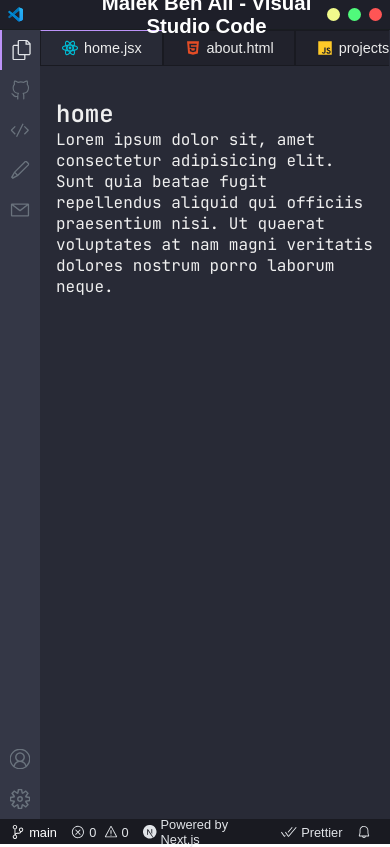
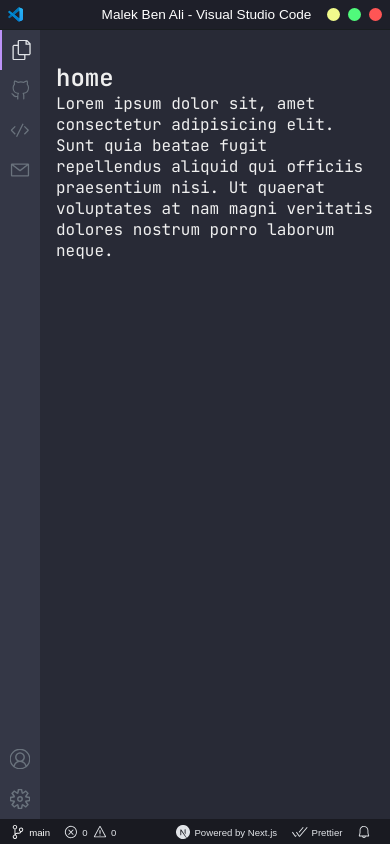
Before and after one commit to malekbena/malek_code, a Next.js app in the folder client/: page / in a window 390 px wide. Built offline with nearby package versions, Linux system fonts and the light colour scheme.

Commit message:
client: tabsBar and footer responsive

```diff
--- a/client/src/components/Footer.js
+++ b/client/src/components/Footer.js
@@ -13,7 +13,7 @@
         <footer className={styles.footer}>
             <div className={styles.container}>
                 <a
-                    href="#"
+                    href="https://github.com/malekbena/malek_code"
                     target="_blank"
                     rel="noreferrer noopener"
                     className={styles.section}
--- a/client/src/components/Sidebar.js
+++ b/client/src/components/Sidebar.js
@@ -18,15 +18,11 @@
     },
     {
         Icon: GithubIcon,
-        path: '/github',
+        path: '/about',
     },
     {
         Icon: CodeIcon,
         path: '/projects',
-    },
-    {
-        Icon: PencilIcon,
-        path: '/articles',
     },
     {
         Icon: MailIcon,
--- a/client/src/components/TitleBar.js
+++ b/client/src/components/TitleBar.js
@@ -21,7 +21,7 @@
                 <p>Terminal</p>
                 <p>Help</p>
             </div>
-            <h1 className={styles.title}>Malek Ben Ali - Visual Studio Code</h1>
+            <p className={styles.title}>Malek Ben Ali - Visual Studio Code</p>
             <div className={styles.windowButtons}>
                 <span className={styles.minimize}></span>
                 <span className={styles.maximize}></span>
--- a/client/src/styles/Footer.module.css
+++ b/client/src/styles/Footer.module.css
@@ -41,7 +41,7 @@
 }
 
 @media screen and (max-width: 600px) {
-    .bottomBar {
+    .footer {
         font-size: 0.6rem;
     }
 
--- a/client/src/styles/Tabsbar.module.css
+++ b/client/src/styles/Tabsbar.module.css
@@ -12,6 +12,7 @@
 
 @media screen and (max-width: 600px) {
     .tabs {
-        width: 89.5vw;
+        display: none;
+        /* width: 89.5vw; */
     }
 }
```
